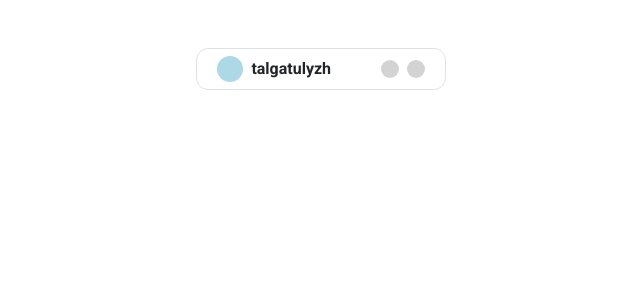
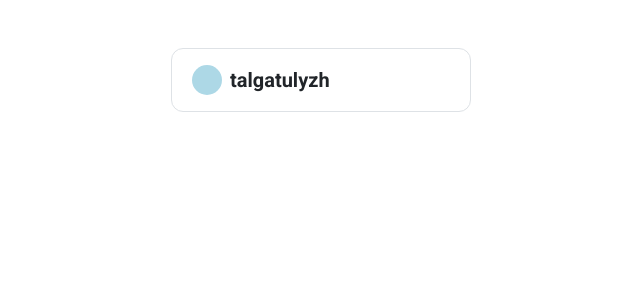
Before and after one commit to qairym-hub/qairym-web, a Next.js app: page /home in a window 1280 px wide. Shown: the top 300 px of the page, without its empty margins (319-959 px from the left). Built offline with nearby package versions, Linux system fonts and the light colour scheme.

Commit message:
Оптимизация кода

```diff
--- a/src/components/buttons/CircleActionButton.tsx
+++ b/src/components/buttons/CircleActionButton.tsx
@@ -5,7 +5,7 @@ interface CircleActionButtonProps {
     className?: string,
     text?: string,
     color?: string,
-    icon?: React.ReactNode,
+    icon: React.ReactNode,
     onClick?: any
 }
 
@@ -24,9 +24,9 @@ const CircleActionButton: React.FunctionComponent<CircleActionButtonProps> = (
                 className={`round-button-circle text-center align-items-center justify-content-center ${className}`}
                 onClick={onClick}
                 variant={color}
-                >
+            >
                 {icon}
-                <span className="text-roboto-500 px-2">
+                <span className="text-roboto-500">
                     {text}
                 </span>
             </Button>
--- a/src/pages/home/components/UserCard.tsx
+++ b/src/pages/home/components/UserCard.tsx
@@ -1,4 +1,7 @@
 import React from 'react'
+import * as Icon from 'react-bootstrap-icons'
+
+import { CircleActionButton } from '../../../components'
 
 interface UserCardProps {
     photoUrl?: string,
@@ -15,17 +18,17 @@ const UserCard: React.FunctionComponent<UserCardProps> = (
     return (
         <>
             <div
-                style={{ width: "250px", paddingLeft: "20px", paddingRight: "20px" }}
-                className="d-flex border rounded-extra py-2"
+                style={{ width: "300px", paddingLeft: "20px", paddingRight: "20px" }}
+                className="d-flex border rounded-extra py-3"
             >
                 <div
                     style={{ flex: "70%", }}
                     className="d-flex align-items-center"
                 >
-                    <div style={{ borderRadius: "50%", aspectRatio: "1/1", height: "110%", background: "lightblue" }}>
+                    <div style={{ borderRadius: "50%", aspectRatio: "1/1", height: "100%", background: "lightblue" }}>
 
                     </div>
-                    <span className="text-roboto-700 mx-2">
+                    <span className="text-roboto-700 fs-5 mx-2">
                         {username}
                     </span>
                 </div>
@@ -34,15 +37,13 @@ const UserCard: React.FunctionComponent<UserCardProps> = (
                     style={{ flex: "30%" }}
                     className="d-flex align-items-center justify-content-end"
                 >
-                    <div style={{ borderRadius: "50%", aspectRatio: "1/1", height: "75%", background: "lightgray" }}>
+                    <div>
 
                     </div>
                     <div className="mx-1">
 
                     </div>
-                    <div
-                        style={{ borderRadius: "50%", aspectRatio: "1/1", height: "75%", background: "lightgray" }}
-                    >
+                    <div>
 
                     </div>
                 </div>
```
